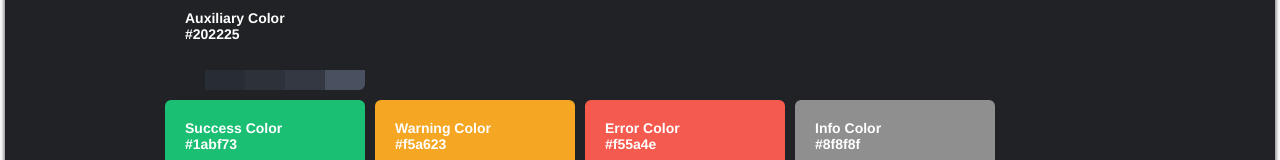
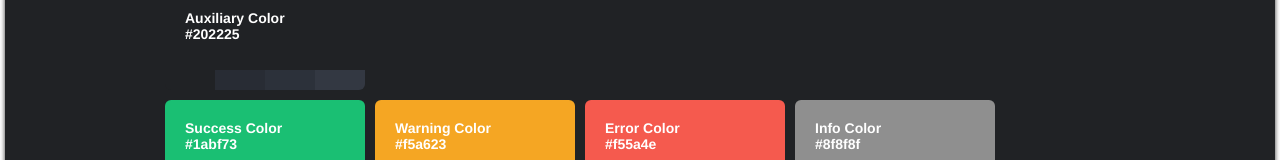
Before and after one commit to boiling-js/boiling, a Vue app in the folder packages/frontend/: page /theme in a window 1280 px wide. Shown: the part 379-539 px from the top of the page. Built offline with nearby package versions, Linux system fonts and the light colour scheme.

Commit message:
style(frontend): variable define sort

```diff
--- a/packages/frontend/src/views/Theme.vue
+++ b/packages/frontend/src/views/Theme.vue
@@ -48,16 +48,15 @@ const
     '#c5cbf5', '#dde1fc', '#f6f7ff', '#ffffff'
   ],
   auxiliaryColors = [
-    '#202225',
-    '#282c34', '#2c313a', '#333842', '#495060'
+    '#202225', '#282c34', '#2c313a', '#333842'
   ],
-  successColors = [ '#1abf73'  ],
+  textColors = [
+    '#8f8f8f', '#bfbfbf', '#dfdfdf', '#ffffff'
+  ],
+  successColors = [ '#1abf73' ],
   warningColors = [ '#f5a623' ],
   errorColors = [ '#f55a4e' ],
-  infoColors = [ '#8f8f8f' ],
-  textColors = [
-    '#8f8f8f', '#bfbfbf', '#dfdfdf', '#ffffff'
-  ]
+  infoColors = [ '#8f8f8f' ]
 
 onMounted(() => {
   store.commit('setLeftSelectorHidden', true)
```
